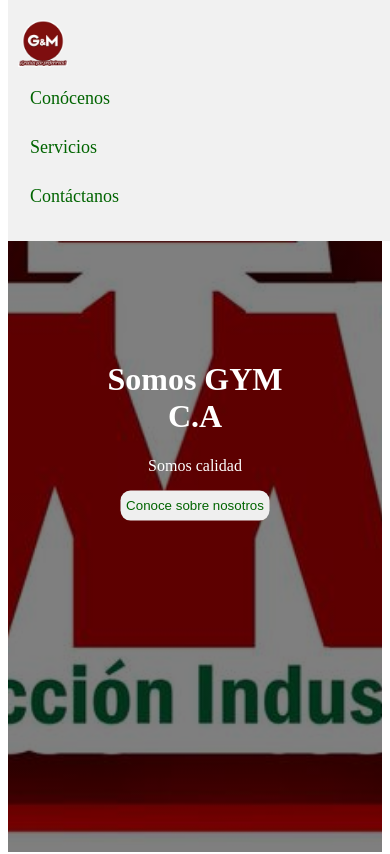
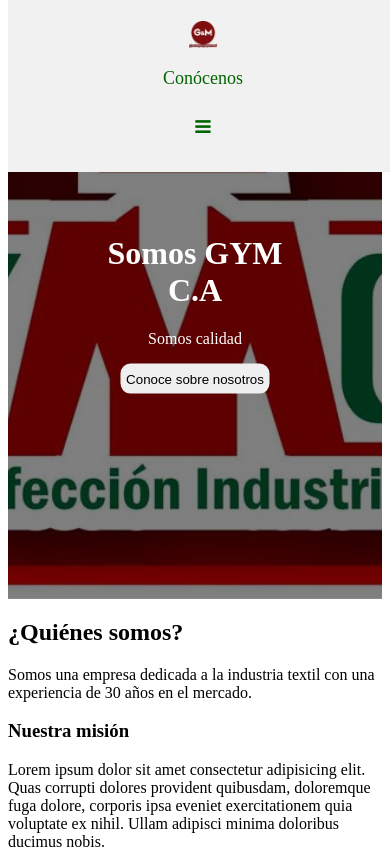
Before and after one commit to quiKieSamus/gymca-landing-page, a plain HTML site: page index.html in a window 390 px wide. Shown: the top 854 px of the page. Drawn offline with Linux system fonts and the light colour scheme.

Commit message:
responsive nav bar

```diff
--- a/css/style.css
+++ b/css/style.css
@@ -41,22 +41,16 @@ body, html {
     float: right;
 }
 
-@media screen and (max-width: 500px) {
-    .navbar a {
-        float: none;
-        display: block;
-        text-align: left;
-    }
+.navbar .icon {
+    display: none;
+}
 
-    .nav-right {
-        float: none;
-    }
-}
+
 
 .hero{
     background-image: linear-gradient(rgba(0, 0, 0, 0.5), rgba(0, 0, 0, 0.5)), url("../img/hero.jpg");
     /*Set a specific height*/
-    height: 100%;
+    height: 70%;
     background-position: center;
     background-repeat: no-repeat;
     background-size: cover;
@@ -75,12 +69,41 @@ body, html {
 .hero-btn {
     border: none;
     height: 30px;
-    color: darkgreen;
     border-radius: 10px;
 }
 
 .hero-btn:hover {
     cursor:pointer;
     background-color: darkred;
-    color: lightgreen;
+    color: white;
 }
+
+@media screen and (max-width: 500px) {
+    .navbar {
+        width: 100%;
+        text-align: center;
+    }
+
+    .navbar a:not(:first-child){display: none;}
+
+    .navbar a.icon {
+        display: block;
+    }
+
+    .navbar a {
+        float: none;
+        display: block;
+    }
+
+    .nav-right {
+        float: none;
+    }
+}
+
+@media screen and (max-width: 500px) {
+    .navbar.responsive a {
+      float: none;
+      display: block;
+      text-align: center;
+    }
+  }
--- a/index.html
+++ b/index.html
@@ -5,16 +5,20 @@
     <meta http-equiv="X-UA-Compatible" content="IE=edge">
     <meta name="viewport" content="width=device-width, initial-scale=1.0">
     <link rel="stylesheet" href="css/style.css" type="text/css">
-    <title>GYMCA C.A</title>
+    <link rel="stylesheet" href="https://cdnjs.cloudflare.com/ajax/libs/font-awesome/4.7.0/css/font-awesome.min.css">
+    <title>G&M C.A</title>
 </head>
 <body>
 
-    <nav class="navbar">
-        <img src="img/1d529679-c289-4bf5-a69d-3e00b4f09922.webp" alt="logo" width="50px" height="50px" class="logo">
+    <nav class="navbar" id="navbarid">
+        <img src="img/1d529679-c289-4bf5-a69d-3e00b4f09922.webp" alt="logo" width="30px" height="30px" class="logo">
         <div class="nav-right">
             <a href="#about" class="nav-first">Conócenos</a>
             <a href="#services" class="nav-second">Servicios</a>
             <a href="#contact" class="nav-third">Contáctanos</a>
+            <a href="javascript:void(0);" class="icon" onclick="myFunction()">
+                <i class="fa fa-bars"></i>
+            </a>
         </div>
     </nav>
     <div class="hero">
@@ -52,5 +56,6 @@
             <textarea name="message" id="" cols="30" rows="10" placeholder="Tú mensaje va acá"></textarea>
         </form>
     </div>
+    <script src="/js/script.js"></script>
 </body>
 </html>
--- /dev/null
+++ b/js/script.js
@@ -0,0 +1,8 @@
+const myFunction = () => {
+    let navbar = document.getElementById("navbarid");
+    if (navbar.className === "navbar") {
+      navbar.className += " responsive";
+    } else {
+      navbar.className = "navbar";
+    }
+  }
```
